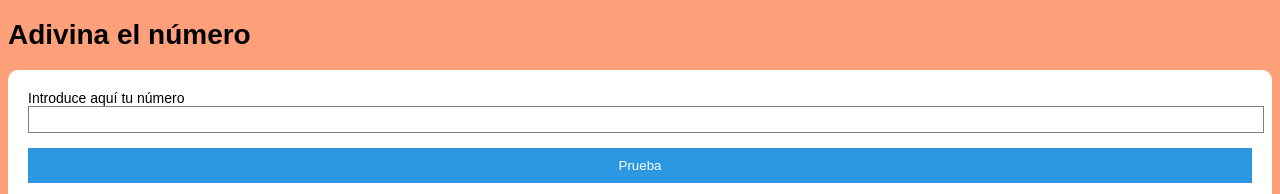
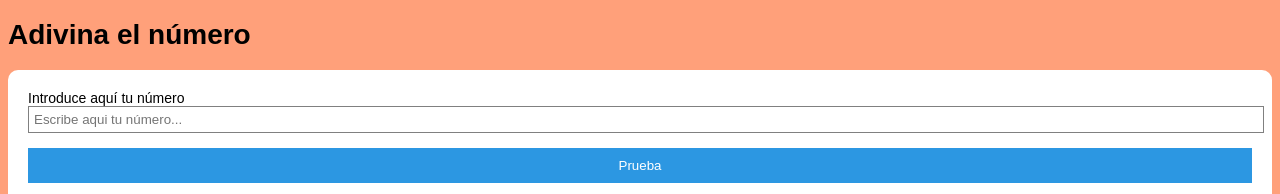
Before and after one commit to erreinoso/Guess-the-number, a plain HTML site: page index.html in a window 1280 px wide. Shown: the top 194 px of the page. Drawn offline with Linux system fonts and the light colour scheme.

Commit message:
add placeholder attribute to input element

```diff
--- a/index.html
+++ b/index.html
@@ -14,7 +14,7 @@
   <div class="wrapper-number"></div>
   <form action="" method="POST">
     <label for="user-number">Introduce aquí tu número</label>
-    <input type="number" name="number" id="user-number" class="js-userNumber">
+    <input type="number" name="number" id="user-number" placeholder="Escribe aqui tu número..." class="js-userNumber">
     <button id="try-button" class="try-button js-tryButton" type="button">Prueba</button>
     <p id="clue">Pista: <span class="js-clueText">Escribe el número y dale a Prueba</span></p>
     <p id="count">Número de intentos: <span class="js-countNumber">0</span></p>
--- a/js/main.js
+++ b/js/main.js
@@ -30,8 +30,6 @@ function handleInput() {
   console.log(userinputnumber);
   if (userinputnumber === random) {
     clue.innerHTML = '¡Has ganado, campeona!';
-    // attemps = 0; Depende de la interpretación.
-    //El enunciado dice que pongamos el numero de veces que se ha pulsado el boton, no el numero de intentos por lo que dejo que se deje acumulando
   } else if (userinputnumber > random && userinputnumber <= 100) {
     clue.innerHTML = 'Demasiado alto';
   } else if (userinputnumber < random && userinputnumber > 0) {
```
